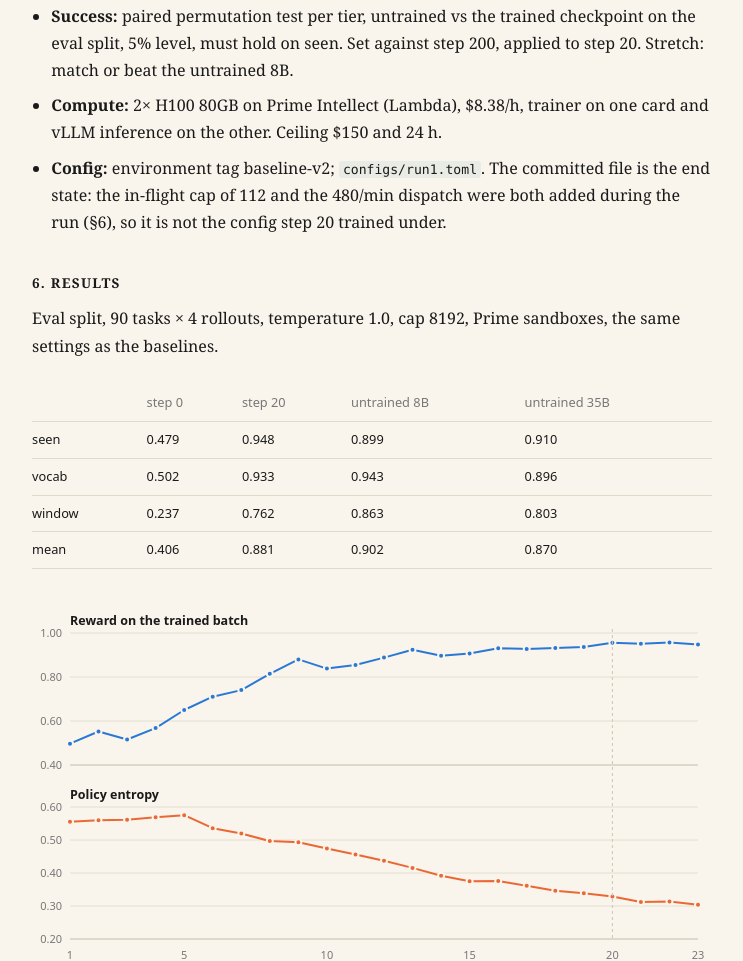
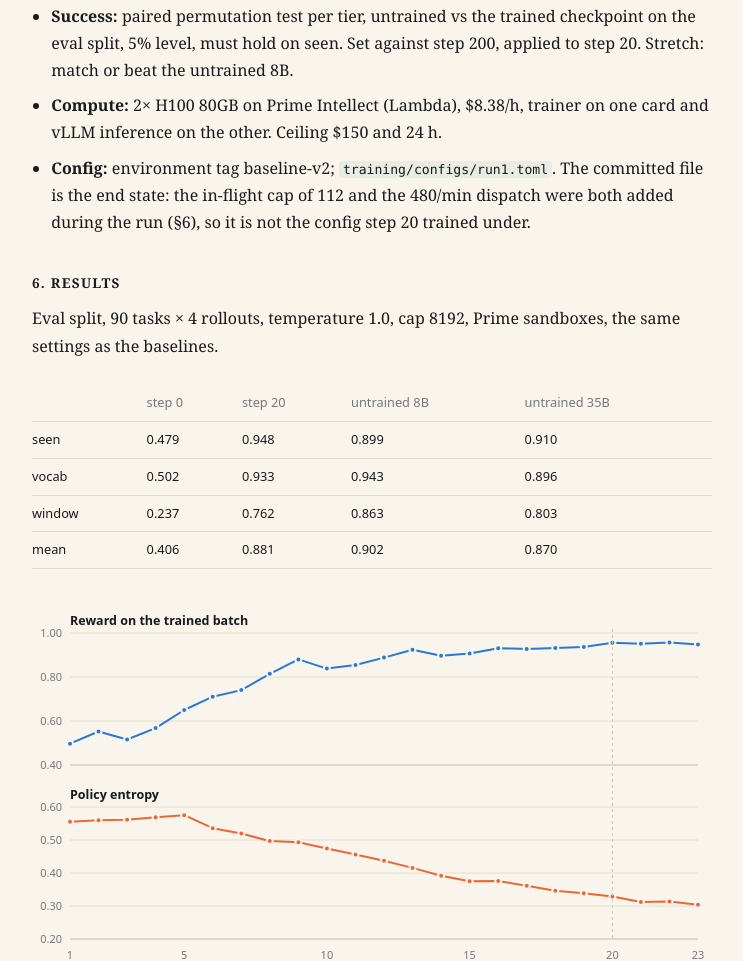
Before and after one commit to dtcolligan/dtcolligan.github.io, a plain HTML site: page posts/suitesmith/index.html in a window 1280 px wide. Shown: the part 4181-5142 px from the top of the page, without its empty margins (268-1011 px from the left). Drawn offline with Linux system fonts and the light colour scheme.

Commit message:
post: config path follows the suitesmith repo tidy
Co-Authored-By: Claude Opus 5 (1M context) <noreply@anthropic.com>
Claude-Session: https://claude.ai/code/session_014FKtjxQT1vJjXxrryEJrVo

```diff
--- a/posts/suitesmith/index.html
+++ b/posts/suitesmith/index.html
@@ -185,7 +185,7 @@ trained checkpoint on the eval split, 5% level, must hold on seen. Set against s
 200, applied to step 20. Stretch: match or beat the untrained 8B.</li>
 <li><strong>Compute:</strong> 2× H100 80GB on Prime Intellect (Lambda), $8.38/h,
 trainer on one card and vLLM inference on the other. Ceiling $150 and 24 h.</li>
-<li><strong>Config:</strong> environment tag baseline-v2; <code>configs/run1.toml</code>.
+<li><strong>Config:</strong> environment tag baseline-v2; <code>training/configs/run1.toml</code>.
 The committed file is the end state: the in-flight cap of 112 and the 480/min
 dispatch were both added during the run (§6), so it is not the config step 20
 trained under.</li>
```
